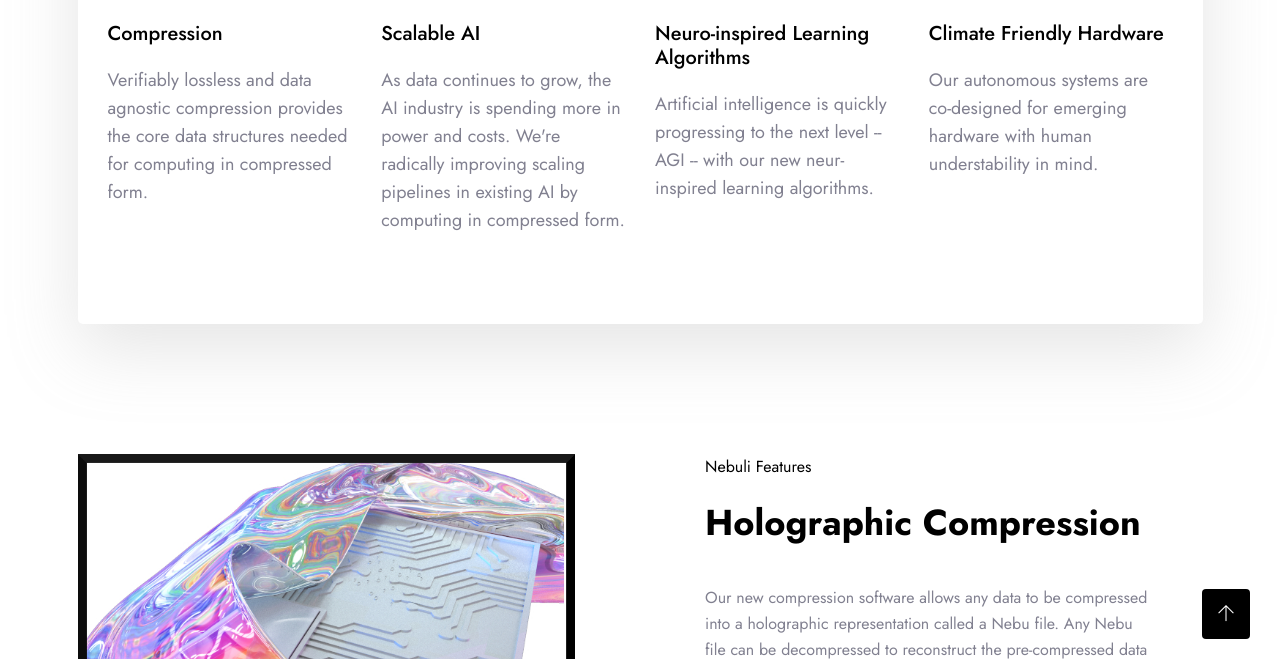
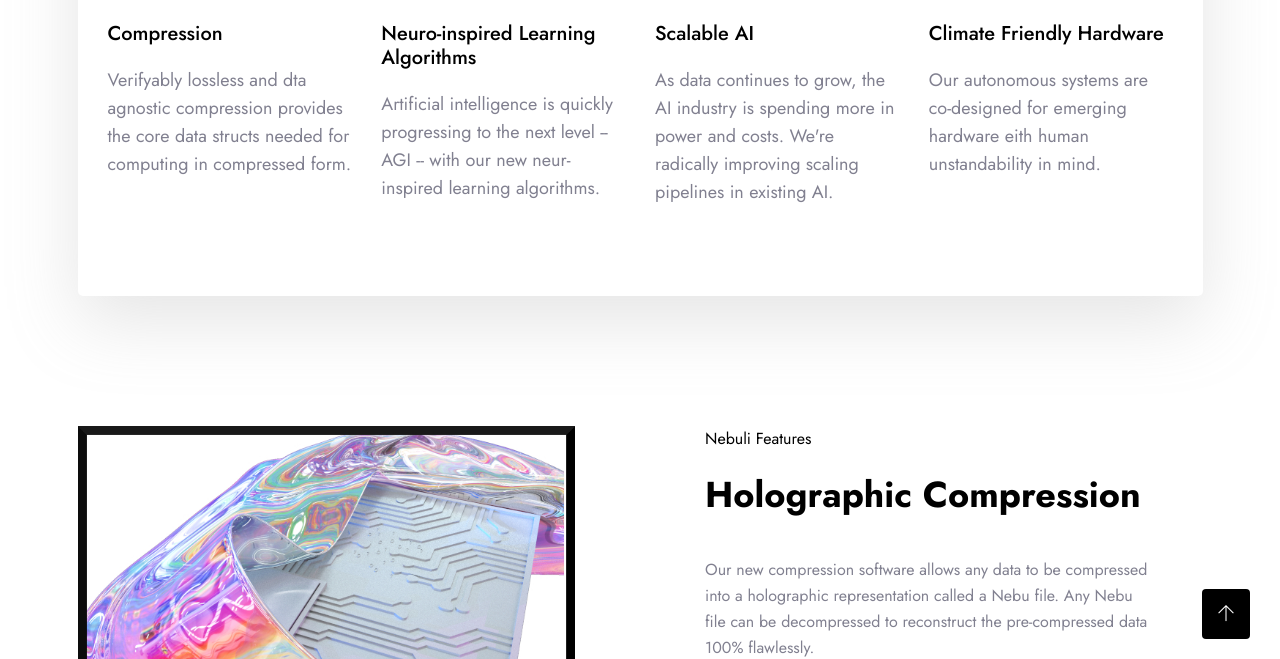
Before and after one commit to simuliinc/simuliinc.github.io, a Jekyll site: the page built from index.md, in a window 1280 px wide and 900 px high, scrolled down 424 px, cut to the strip 241-900 px from the top of the window. Built offline with Jekyll 4.4.1, drawn with Linux system fonts in a browser that asks for light colours; some of the changed text lies outside the part shown.

Commit message:
Add files via upload

```diff
--- a/_config.yml
+++ b/_config.yml
@@ -7,7 +7,7 @@
 email               : 'info@simuli.ai'
 address             : ''
 phone               : # 015610001234
-description         : Reinvinting data for low power, resource efficient, scalable AI. # >- means to ignore newlines until "baseurl:"
+description         : An advanced computing company innovating low power, resource efficient, intelligent hardware for hyperscale computing and AGI. # >- means to ignore newlines until "baseurl:"
 baseurl             : "" # the subpath of your site, e.g. /blog
 url                 : "https://www.simuli.ai/" #  7277783  the base hostname & protocol for your site, e.g. http://example.com
 locale              : "en_US"
@@ -226,7 +226,6 @@
 ##########################################################################
 ############################ about #######################################
 ##########################################################################
-
 about:
   description: "Our holographic compression software allows direct computation without decompression. Computing in compressed form is more climate friendly AI, leading to 3x power reduction, massive reduction in memory requirements, and online processing prowess. By adding a middle layer between our new data structures and your AI, integration is easy without sacrificing accuracy. All while our new neuro-inspired learning algorithms leverage emerging hardware for fully autonomous, human understandable AI systems. Scalable big data AI arrives for everyday processors."
   image: assets/img/about/about-1.png
@@ -236,14 +235,13 @@
 about2:
   bg_image: assets/img/about/about-3.jpg
   description: "Our new compression software allows any data to be compressed into a holographic representation called a Nebu file. Any Nebu file can be decompressed to reconstruct the pre-compressed data 100% flawlessly."
-  list: <li> <i class="icofont-check-circled"></i> Data agnostic
-    </li> <li> <i class="icofont-check-circled"></i> Verifiably lossless </li>
-    <li> <i class="icofont-check-circled"></i> Standardizes data for direct computation without decompression </li>
+  list: <li> <i class="icofont-check-circled"></i> It analyzes complex data
+    </li> <li> <i class="icofont-check-circled"></i> It handles noisy information </li>
+    <li> <i class="icofont-check-circled"></i> It learns to make predictions and classifications </li>
   subtitle: Nebuli Features # NDPU Features
   title: Holographic Compression # The Processor for Hyperscale Computing
   work_link: '/Nebuli-FAQs/'
   work_text: Learn More <i class="icofont-long-arrow-right"></i>
-
 
 ##########################################################################
 ############################ blog #######################################
@@ -375,7 +373,7 @@
   title_text: Explore More <i class="icofont-long-arrow-right"></i>
   title_link: '/about/'
 
-  intro: Scaling AGI
+  intro: Scalable AI
   subtitle: # Resource efficient hardware for scalable and intelligent computing
 
   service_text: Try Our Compression (Coming Soon) <i class="icofont-long-arrow-right"></i> # Explore More <i class="icofont-long-arrow-right"></i>
@@ -410,8 +408,7 @@
   contact_link: /contact/
   contact_text: Contact Us
   subtitle: What We Do
-  title: We are scaling AI for big data analysis.
-
+  title: We Providing Scalable and Intelligent Hardware + Software stacks <br> To Our Clients.
 
 ##########################################################################
 ######################## features #######################################
@@ -419,16 +416,16 @@
 features:
 - image: assets/img/icons/man.png
   type: Compression
-  description: Verifiably lossless and data agnostic compression provides the core data structures needed for computing in compressed form.
+  description: Verifyably lossless and dta agnostic compression provides the core data structs needed for computing in compressed form.
 - image: assets/img/icons/rating.png
-  type: Scalable AI
-  description: As data continues to grow, the AI industry is spending more in power and costs. We're radically improving scaling pipelines in existing AI by computing in compressed form.
-- image: assets/img/icons/checked.png
   type: Neuro-inspired Learning Algorithms
   description: Artificial intelligence is quickly progressing to the next level -- AGI -- with our new neur-inspired learning algorithms.
+- image: assets/img/icons/checked.png
+  type: Scalable AI
+  description: As data continues to grow, the AI industry is spending more in power and costs. We're radically improving scaling pipelines in existing AI.
 - image: assets/img/icons/consult.png
   type: Climate Friendly Hardware
-  description: Our autonomous systems are co-designed for emerging hardware with human understability in mind.
+  description: Our autonomous systems are co-designed for emerging hardware eith human unstandability in mind.
 
 # features2:
 # - image: assets/img/icons/man.png
```
